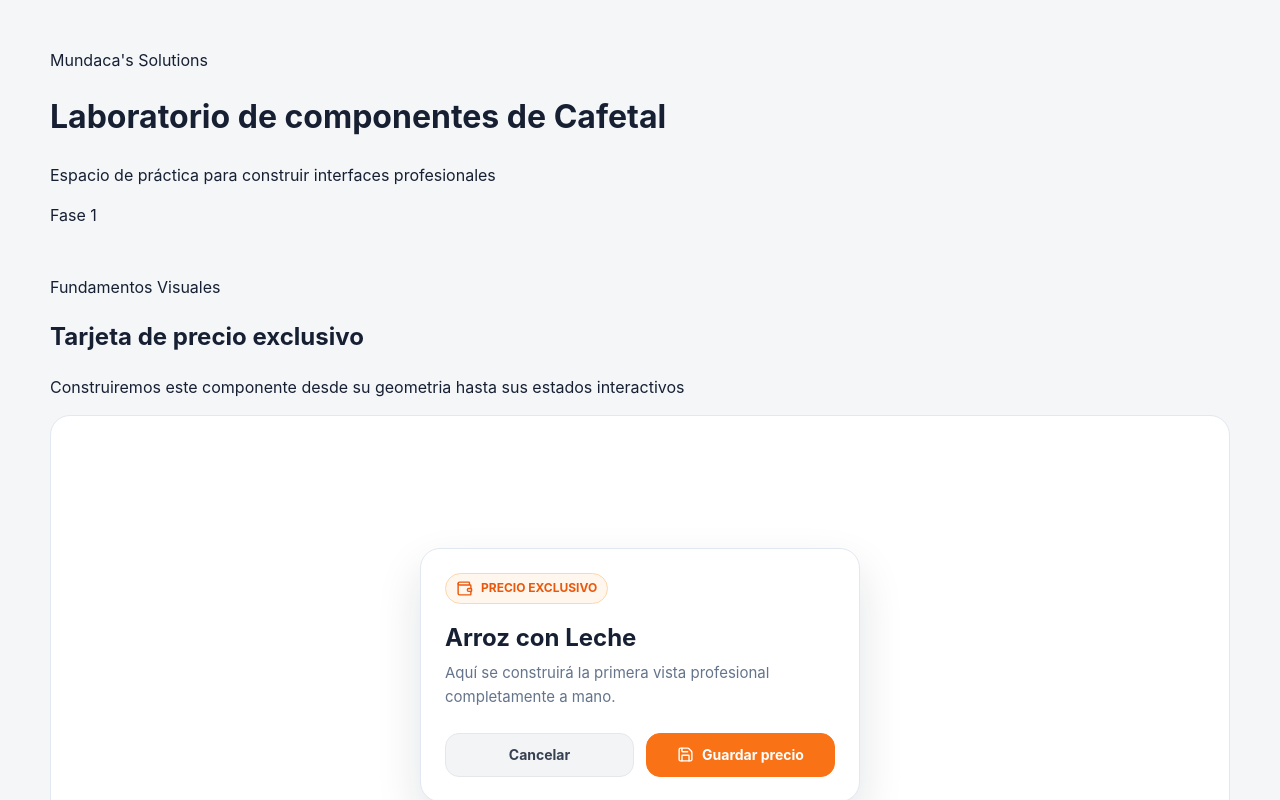
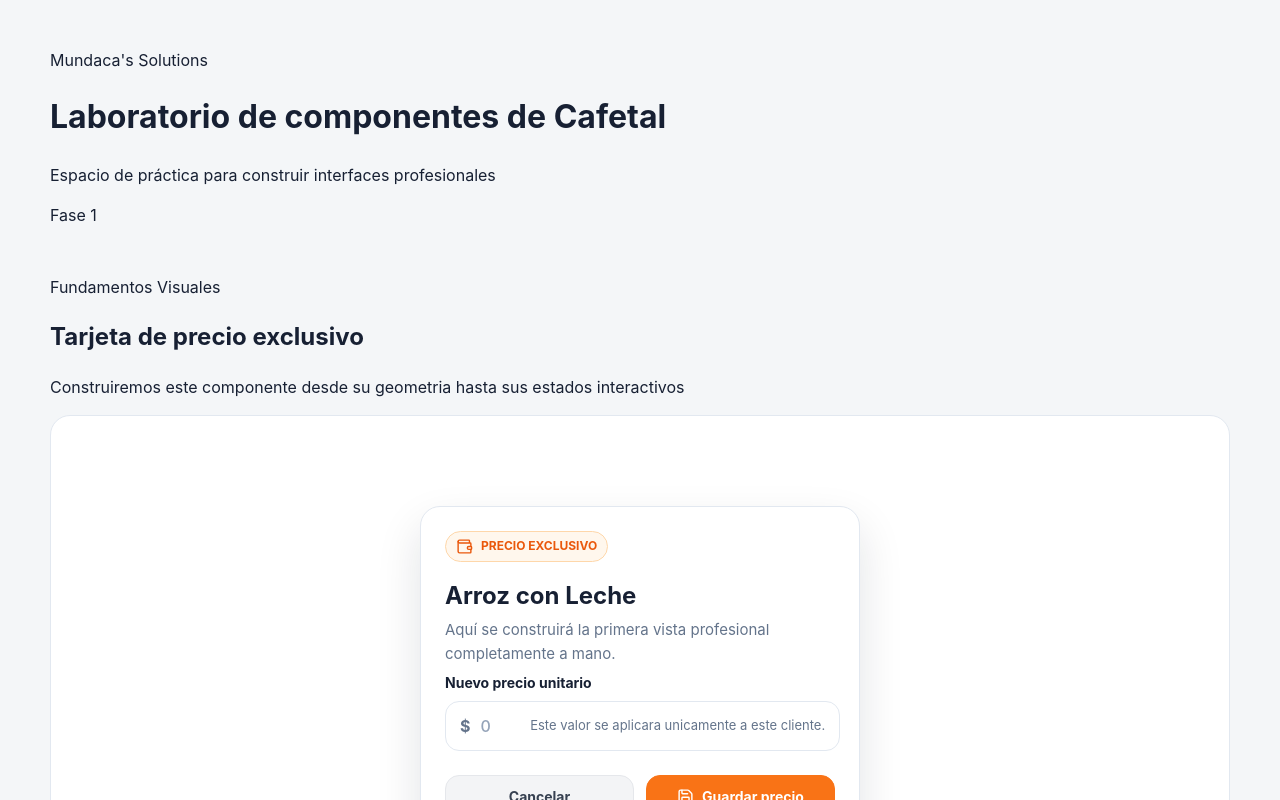
Before and after one commit to cristobalMundacaV/aplicacion-react-practica, a React (Vite) app: page / in a window 1280 px wide. Shown: the top 800 px of the page. Built offline with nearby package versions, Linux system fonts and the light colour scheme.

Commit message:
Agregacion de seccion de formulario

```diff
--- a/src/App.css
+++ b/src/App.css
@@ -205,3 +205,74 @@
   opacity: 0.55;
   cursor: not-allowed;
 }
+
+.form-field {
+  display: flex;
+  flex-direction: column;
+  gap: 8px;
+
+  width: 100%;
+}
+
+.form-field label {
+  color: var(--color-text);
+  font-size: 14px;
+  font-weight: 700;
+  line-height: 1.3;
+}
+
+.price-input {
+  display: flex;
+  align-items: center;
+  gap: 10px;
+
+  transition:
+    border-color 160ms ease,
+    box-shadow 160ms ease;
+
+  min-height: 48px;
+  padding: 0 14px;
+
+  background-color: var(--color-surface);
+  border: 1px solid var(--color-border);
+  border-radius: var(--radius-medium);
+}
+
+.price-input span {
+  color: var(--color-text-muted);
+  font-size: 16px;
+  font-weight: 700;
+}
+
+.price-input input {
+  flex: 1;
+  min-width: 0;
+
+  padding: 12px 0;
+
+  background: transparent;
+  border: 0;
+  outline: 0;
+
+  color: var(--color-text);
+  font-size: 16px;
+  font-weight: 700;
+}
+
+.price-input input::placeholder {
+  color: #94a3b8;
+  font-weight: 500;
+}
+
+.price-input:focus-within {
+  border-color: var(--color-primary);
+
+  box-shadow:
+    0 0 0 3px rgba(249, 115, 22, 0.14);
+}
+
+.card .field-help {
+  color: var(--color-text-muted);
+  font-size: 13px;
+  line-height: 1.45;
+}
--- a/src/App.jsx
+++ b/src/App.jsx
@@ -45,6 +45,31 @@ function App() {
               <p>
                 Aquí se construirá la primera vista profesional completamente a mano.
               </p>
+
+              <div className='form-field'>
+                <label htmlFor="exclusive-price">
+                  Nuevo precio unitario
+                </label>
+
+                <div className='price-input'>
+                  <span aria-hidden="true">$</span>
+
+                  <input
+                    id='exlusive-price'
+                    type='number'
+                    min='0'
+                    step='1'
+                    placeholder='0'
+                  />
+
+                  <p className='field-help'>
+                    Este valor se aplicara unicamente a este cliente.
+                  </p>
+
+                </div>
+
+              </div>
+
             </div>
             <div className='card-actions'>
               <button className='secondary-button' type='button'>
```
